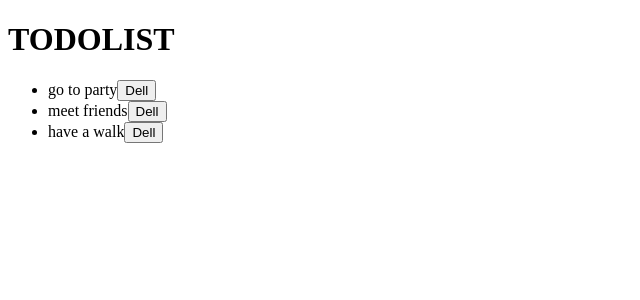
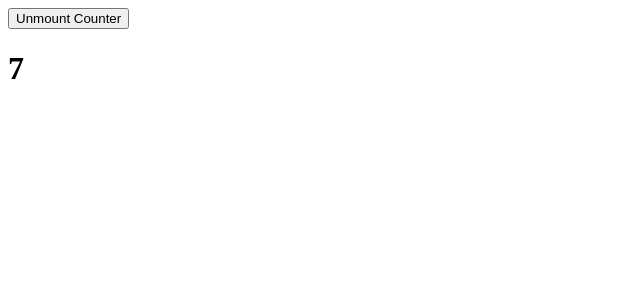
Before and after one commit to Vantuzs/test-cra, a React (Create React App) app: page / in a window 1280 px wide. Shown: the top 300 px of the page, without its empty margins (0-640 px from the left). Built offline with nearby package versions, Linux system fonts and the light colour scheme.

Commit message:
Counter (lifecycle methods)

```diff
--- /dev/null
+++ b/src/components/Counter/Counter.js
@@ -0,0 +1,58 @@
+import React from "react";
+
+class Counter extends React.Component {
+    constructor(props){
+        super(props)
+
+        this.state = {
+            count: 0
+        }
+
+        this.intervalId = null;
+
+        console.log('constructor');
+    }
+
+    start(){
+        this.intervalId = setInterval(()=> {
+            const {count} = this.state
+
+            this.setState({
+                count: count + 1
+            });
+        }, 1000)
+
+        console.log(this.intervalId);
+    }
+
+    componentDidMount(){
+        this.start()
+        console.log('componentDidMount');
+    }
+
+    componentDidUpdate(){
+        console.log('componentDidUpdate');
+    }
+
+    shouldComponentUpdate(){
+        console.log('shouldComponentUpdate');
+        return true;
+    }
+
+    componentWillUnmount(){
+        clearInterval(this.intervalId)
+        console.log('Die muther fuck - Die muther fuck - Die muther fuck - Die muther fuck');
+    }
+
+    render(){
+        console.log('render');
+        return (
+            <>
+            <h1>{this.state.count}</h1>
+            </>
+        )
+        }
+
+}
+
+export default Counter
--- /dev/null
+++ b/src/components/Counter/CounterPage.js
@@ -0,0 +1,29 @@
+import React from "react";
+import Counter from "./Counter";
+
+class CounterPage extends React.Component{
+    constructor(props){
+        super(props)
+
+        this.state = {
+            isMount: true
+        }
+    }
+
+    clickHandler(){
+        this.setState({
+            isMount: !this.state.isMount
+        })
+    }
+
+    render(){
+        return (
+            <>
+            <button onClick={()=>{this.clickHandler()}}>Unmount Counter</button>
+                {this.state.isMount ? <Counter/>: null}
+            </>
+        )
+    }
+}
+
+export default CounterPage;
--- a/src/components/TodoList/TodoList.js
+++ b/src/components/TodoList/TodoList.js
@@ -25,7 +25,6 @@
     <TodoItem
     key={task.id}
     text={task.text}
-    // id={task.id}
     delCallback={() => {this.removeTask(task.id)}}
     />);
 }
--- a/src/index.js
+++ b/src/index.js
@@ -1,10 +1,12 @@
 import React from 'react';
 import ReactDOM from 'react-dom/client';
 // import AlohaDashboard from './components/AlohaDashboard/AlohaDashboards';
-import TodoList from './components/TodoList/TodoList';
+// import TodoList from './components/TodoList/TodoList';
 // import Scene from './components/Scene/Scene';
+import Counter from './components/Counter/Counter';
+import CounterPage from './components/Counter/CounterPage';
 
 const root = ReactDOM.createRoot(document.getElementById('root'));
 root.render(
-  <TodoList/>
+  <CounterPage/>
 );
```
